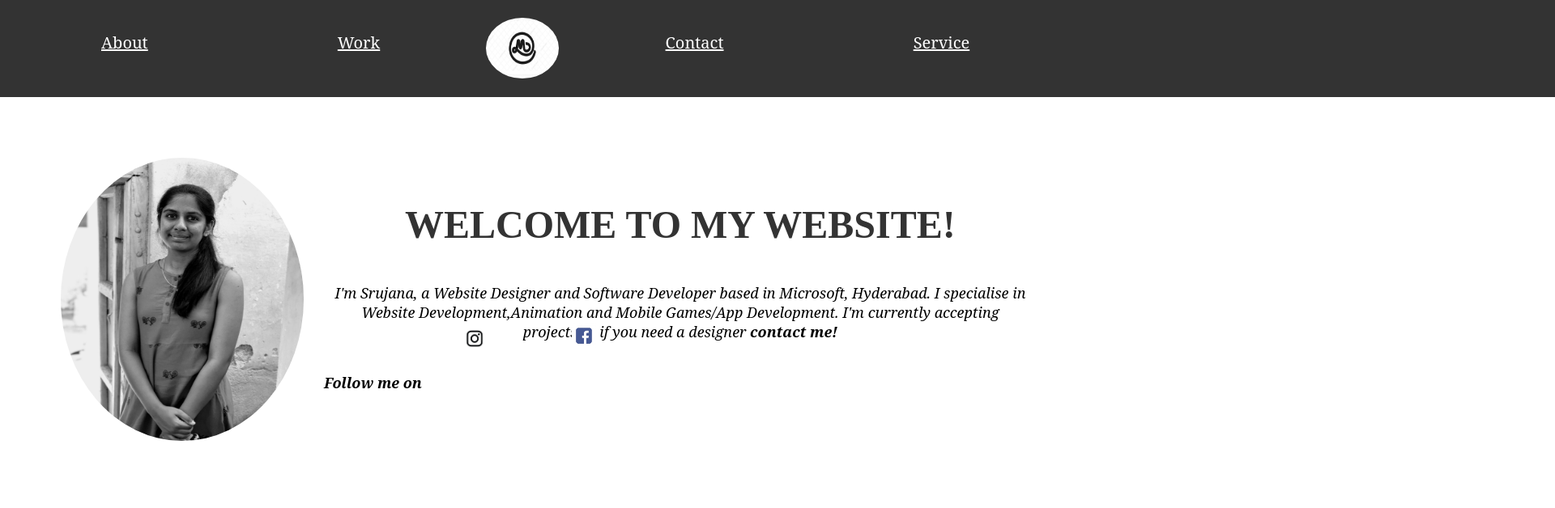
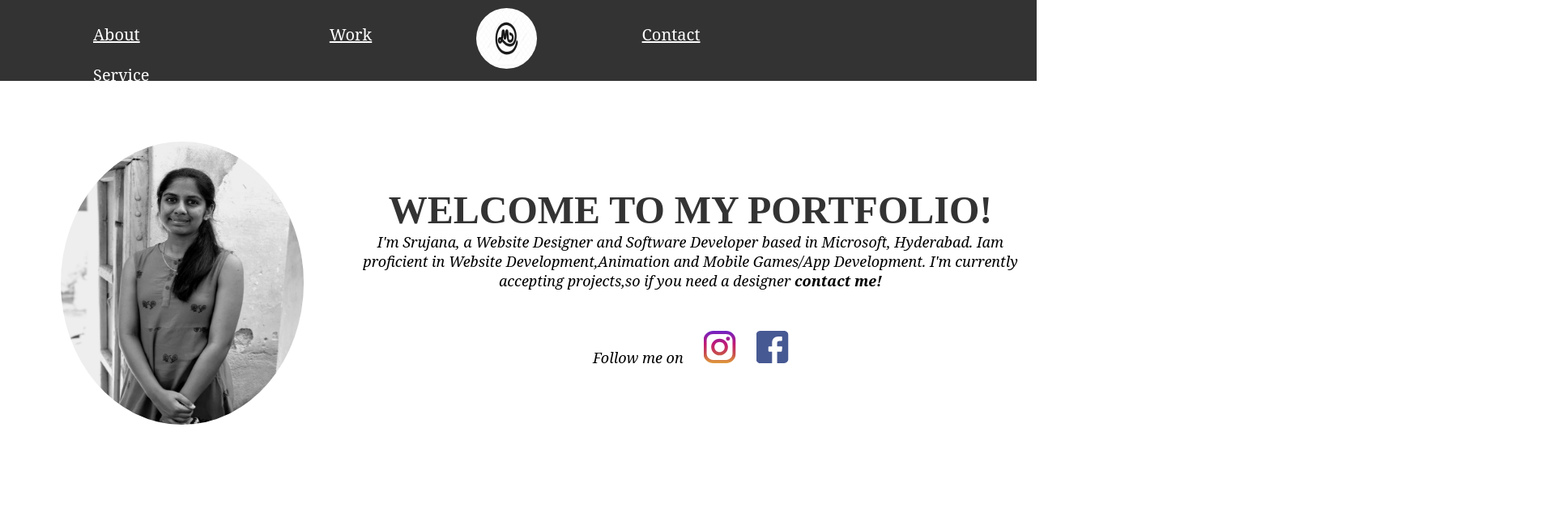
Before and after one commit to Msrujanareddy/portfolio, a plain HTML site: page demo.html in a window 1280 px wide. Shown: the whole page at 81% size, 1920 px wide, since content can reach past the window. Drawn offline with Linux system fonts and the light colour scheme; files whose address does not match are found by name.

Commit message:
Add files via upload

```diff
--- a/demo.html
+++ b/demo.html
@@ -11,23 +11,28 @@
         <ul>
           <li><a href="#about">About</a></li>
           <li><a href="#work">Work</a></li>
-          <li><img src="C:\Users\m.srujana\Desktop\portfolio1\image\logo.jpg" alt="profile"></li>
+          <li><img src=".\image\logo.jpg" alt="profile"></li>
           <li><a href="#contact">Contact</a></li>
           <li><a href="#service">Service</a></li>
       </ul>
     </div>
-    <div class="profile_bar">
-        <img src="C:\Users\m.srujana\Desktop\portfolio1\image\img.jpg" >
-      </div>
-      <div class="p_block">
-        <h1 style="font-size:3em">WELCOME TO MY WEBSITE!</h1>
-        <p>I'm Srujana, a Website Designer and Software Developer based in Microsoft, Hyderabad.
-          I specialise in Website Development,Animation and Mobile Games/App Development.
-        I'm currently accepting projects,so if you need a designer <b>contact me!<b></p>
-          <p>Follow me on<img src="C:\Users\m.srujana\Desktop\portfolio1\image\inst.png">
-          <img src="C:\Users\m.srujana\Desktop\portfolio1\image\fb.jpg"</p>
-      </div>
-      </div>
+    <div class="block_1">
+          <div class="profile_bar">
+            <img src=".\image\img.jpg" >
+          </div>
+          <div class="bio">
+            <h1 style="font-size:3em">WELCOME TO MY PORTFOLIO!</h1>
+            <p> I'm Srujana, a Website Designer and Software Developer based in Microsoft, Hyderabad.
+              Iam proficient in Website Development,Animation and Mobile Games/App Development.
+                I'm currently accepting projects,so if you need a designer <b>contact me!</b>
+            </p>
+            <p class="follow_me">Follow me on
+                <img src=".\image\instagram.svg">
+                <img src=".\image\facebook.svg">
+            </p>
+          </div>
+    </div>
+    </div>
   </body>
 </html>
 <!--m change ledhu->
--- a/stylesheet.css
+++ b/stylesheet.css
@@ -6,13 +6,12 @@
 }
 .nav_bar{
   width: 100%;
+  background: #333;
 }
 .nav_bar ul{
-  background:#333;
-  width: 150%;
+    width: fit-content;
     height: 100px;
     margin: 0 auto;
-  padding: 10px;
 }
   .nav_bar ul li {
     display: inline-block;
@@ -21,10 +20,10 @@
     text-align: center;
 }
 .nav_bar ul li img{
-  width: 90px;
+    width: 75px;
     height: 75px;
     display: block;
-  padding: 2px;
+    /* padding: 2px; */
     border-radius: 50%;
 }
 .nav_bar ul li a{
@@ -35,35 +34,46 @@
   margin: 0 auto;
 
 }
+.block_1{
+    height: 505px;
+    position: relative;
+}
+.block_1 div{
+    display: inline-block;
+}
+.profile_bar{
+    width: 300px;
+    padding: 75px;
+}
 .profile_bar img{
   width: 300px;
   height: 350px;
-  padding: 75px;
-  border-radius: 50%
+  border-radius: 50%;
 }
-.p_block h1{
-  padding-inline-start:inherit;
+.bio{
+    width: 850px;
     position: absolute;
-  left: 500px;
-  top: 250px;
-  float:right;
+    top: 50%;
+    left: 50%;
+    transform: translate(-25%,-50%);
+}
+.follow_me {
+    margin-top: 30px;
+}
+.follow_me img{
+    width: 40px;
+    padding-left: 20px;
+}
+.bio h1{
   font-size:3em;
   font-family:serif;
   color:#333;
   text-transform:uppercase;
+  text-align: center;
 }
-.p_block p{
+.bio p{
     font-style: oblique;
     font-size: large;
     padding-bottom: 20px;
     text-align: -webkit-center;
-    position: absolute;
-    left: 400px;
-    top: 350px;
 }
-.p_block  p img{
-  padding: 50px;
-  width:30px;
-
-}
-/**/
```
Also changed, not shown: image/facebook.svg (added), image/instagram.svg (added). Lines whose indentation alone changed are shown as unchanged.
